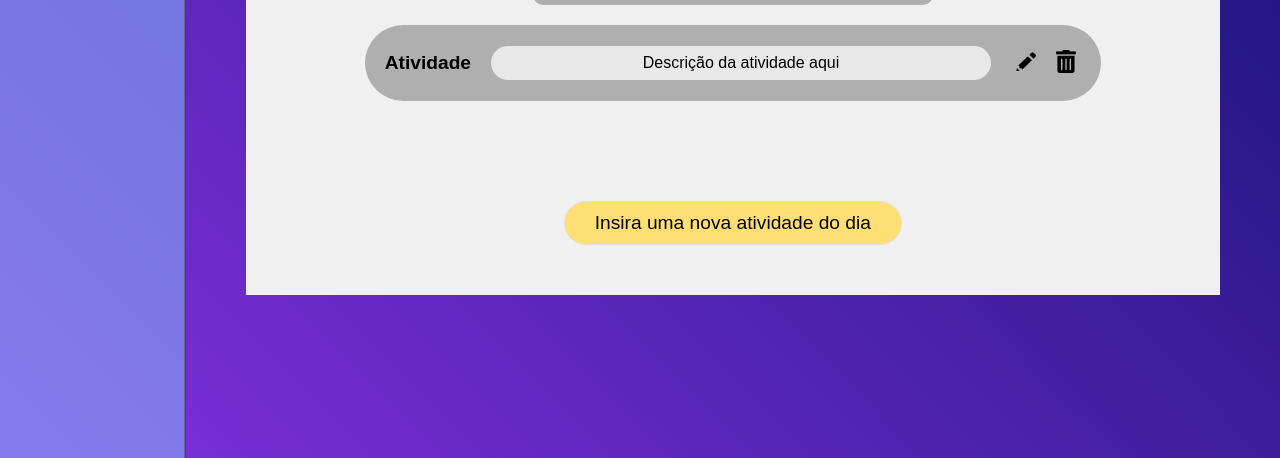
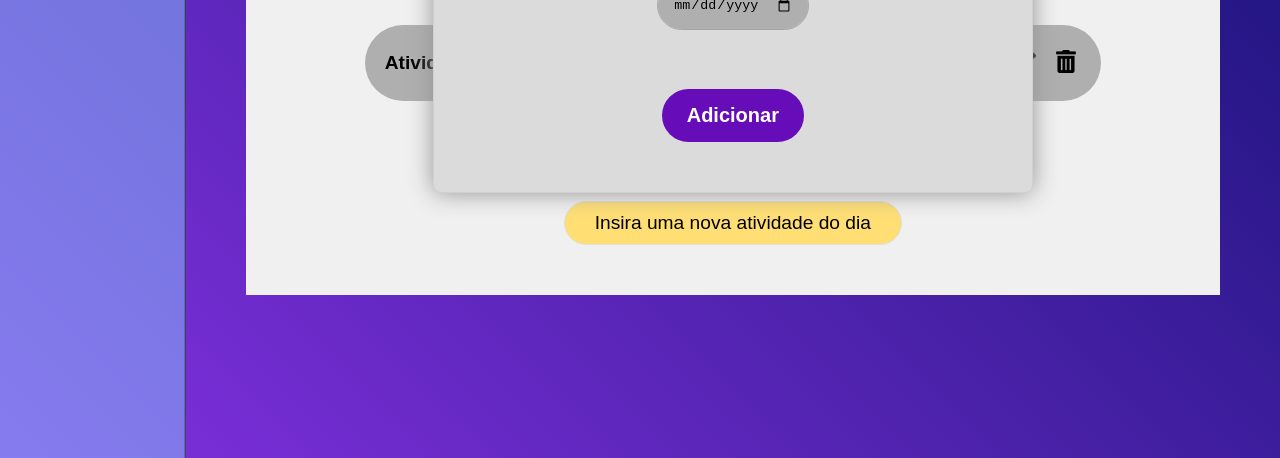
Before and after one commit to loopisagenda/loopisagenda.github.io, a website built with Parcel: page agenda.html in a window 1280 px wide. Shown: the part 342-800 px from the top of the page. Built offline with nearby package versions, Linux system fonts and the light colour scheme.

Commit message:
View agenda.html n main.scss

```diff
--- a/agenda.html
+++ b/agenda.html
@@ -73,6 +73,17 @@
           </form>
         </div>
 
+        <!-- Formulário para adicionar um novo dia na agenda -->
+        <div id="add-day-form" class="">
+          <h2>Adicionar Dia</h2>
+          <form>
+            <div>
+              <input type="date" name="new-day-date" id="new-day-date" required>
+            </div>
+            <button type="submit">Adicionar</button>
+          </form>
+        </div>
+
         <!-- Formulário de edição da tarefa inserida na agenda -->
         <div id="edit-task-form" class="hidden">
           <h3 id="receptTaskName">Atividade: xxxx </h3> <!--receberá o título atual da tarefa-->
--- a/src/styles/main.scss
+++ b/src/styles/main.scss
@@ -171,10 +171,12 @@ main {
 }
 
 #add-task-form,
-#edit-task-form {
+#edit-task-form,
+#add-day-form {
   align-items: center;
   background-color: rgb(219, 219, 219);
   border: 1px solid rgb(209, 208, 208);
+  border-radius: 8px;
   box-shadow: 0px 0px 25px rgb(148, 148, 148);
   display: flex;
   flex-direction: column;
@@ -183,6 +185,7 @@ main {
   justify-content: start;
   position: absolute;
   width: 600px;
+  padding: 20px 0;
 
   h1 {
     background-color: #afafaf;
```
